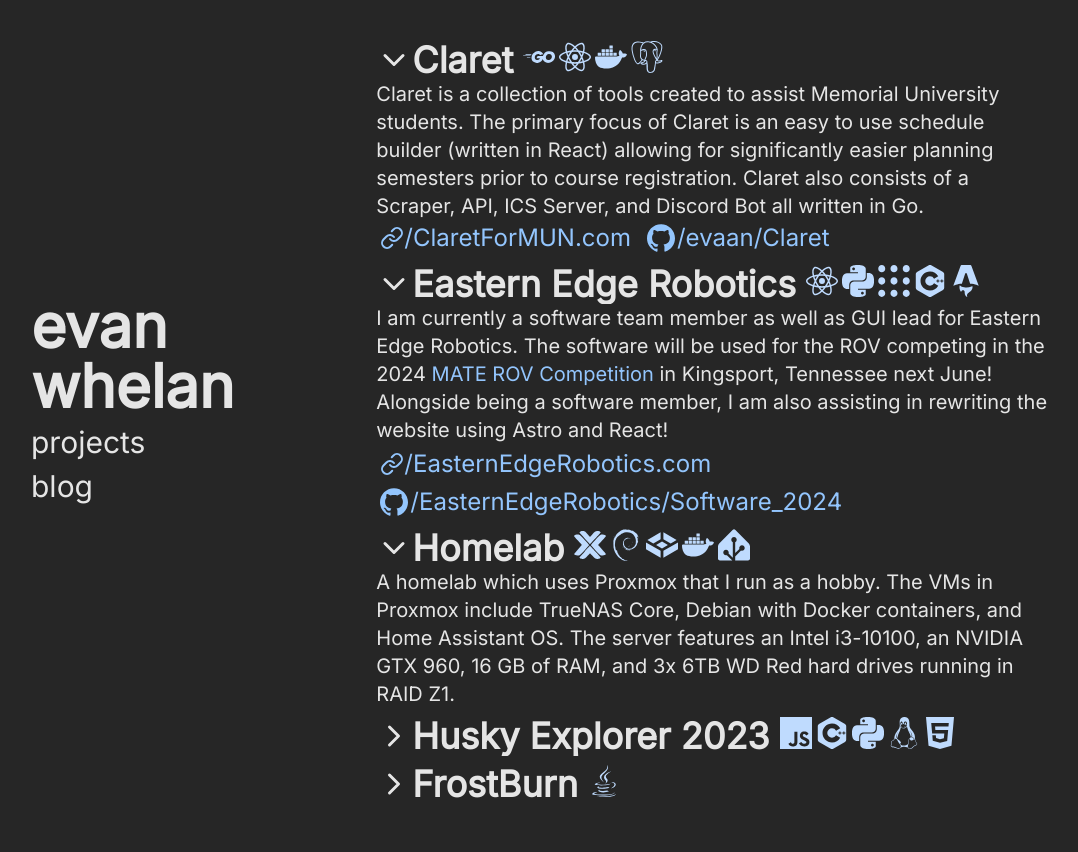
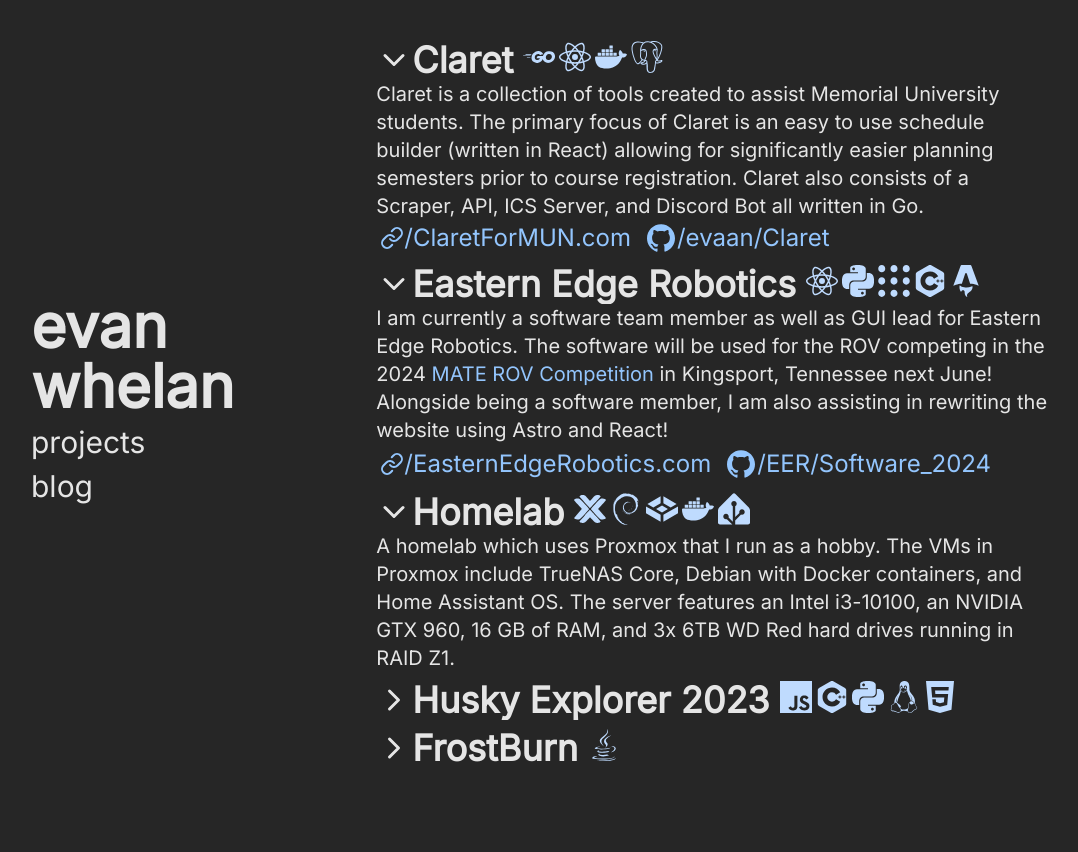
Before and after one commit to evaan/evaan.github.io, an Astro site: page /projects in a window 1280 px wide. Shown: the whole page, without its empty margins (101-1179 px from the left). After the commit the page ends 816 px from the top, so only its background shows below. Built offline with nearby package versions, Linux system fonts and the light colour scheme; Astro itself is replaced by a stand-in of ours.

Commit message:
Update projects.astro

```diff
--- a/src/pages/projects.astro
+++ b/src/pages/projects.astro
@@ -53,7 +53,7 @@
                     <div class="basis-full md:hidden" />
                     <a class="group flex items-center p-1" href="https://github.com/easternedgerobotics/software_2024" target="_blank">
                         <svg role="img" viewBox="0 0 24 24" xmlns="http://www.w3.org/2000/svg" width="28px" height="28px" class="fill-blue-300 mr-0.5 group-hover:fill-neutral-800"><path d={siGithub.path}/></svg>
-                        <p class="text-2xl leading-none">/EasternEdgeRobotics/Software_2024</p>
+                        <p class="text-2xl leading-none">/EER/Software_2024</p>
                     </a>
                 </div>
             </Fragment>
```
